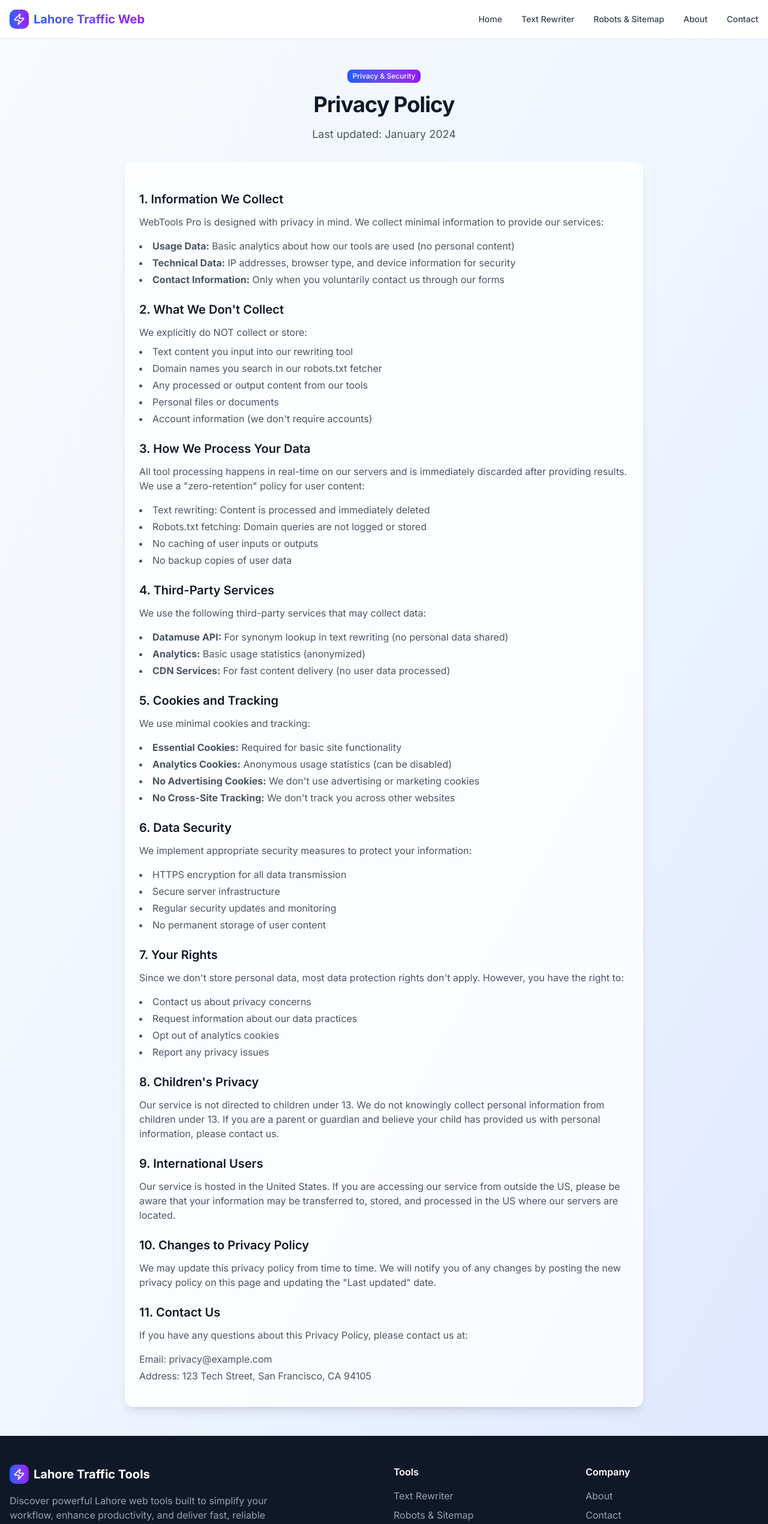
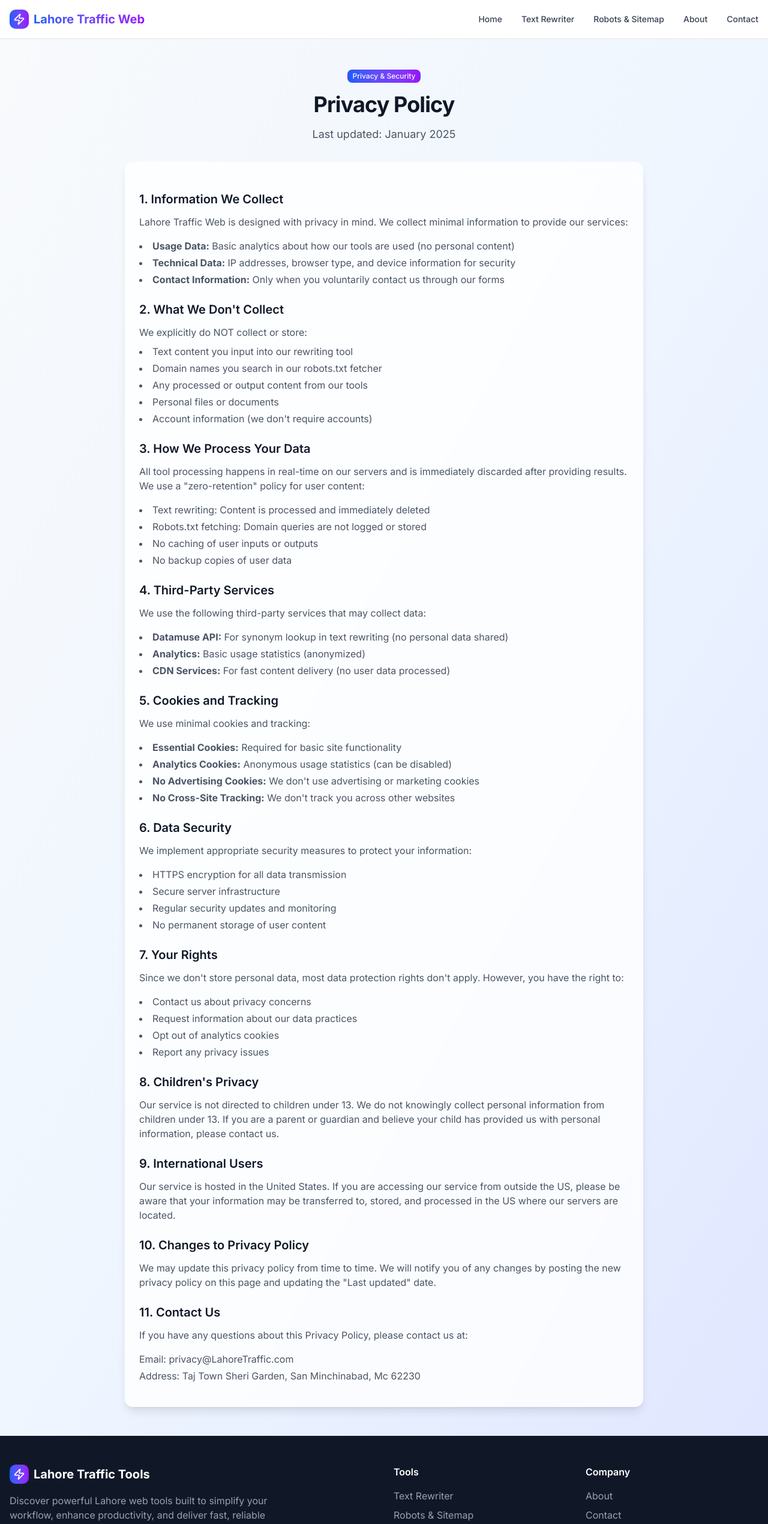
Before and after one commit to abdullah-codes-dev/Tool-rewrite, a Next.js app: page /privacy in a window 1280 px wide. Shown: the top 2541 px of the page at 60% size. Built offline with nearby package versions, Linux system fonts and the light colour scheme.

Commit message:
Update page.tsx

```diff
--- a/src/app/privacy/page.tsx
+++ b/src/app/privacy/page.tsx
@@ -13,7 +13,7 @@ export default function PrivacyPage() {
 						Privacy Policy
 					</h1>
 					<p className='text-lg text-gray-600'>
-						Last updated: January 2024
+						Last updated: January 2025
 					</p>
 				</div>
 
@@ -25,7 +25,7 @@ export default function PrivacyPage() {
 									1. Information We Collect
 								</h2>
 								<p className='text-gray-600 mb-4'>
-									WebTools Pro is designed with privacy in
+									Lahore Traffic Web is designed with privacy in
 									mind. We collect minimal information to
 									provide our services:
 								</p>
@@ -252,10 +252,10 @@ export default function PrivacyPage() {
 									Policy, please contact us at:
 								</p>
 								<ul className='list-none text-gray-600 space-y-1 mb-4'>
-									<li>Email: privacy@example.com</li>
+									<li>Email: privacy@LahoreTraffic.com</li>
 									<li>
-										Address: 123 Tech Street, San Francisco,
-										CA 94105
+										Address: Taj Town Sheri Garden, San Minchinabad,
+										Mc 62230
 									</li>
 								</ul>
 							</section>
```
